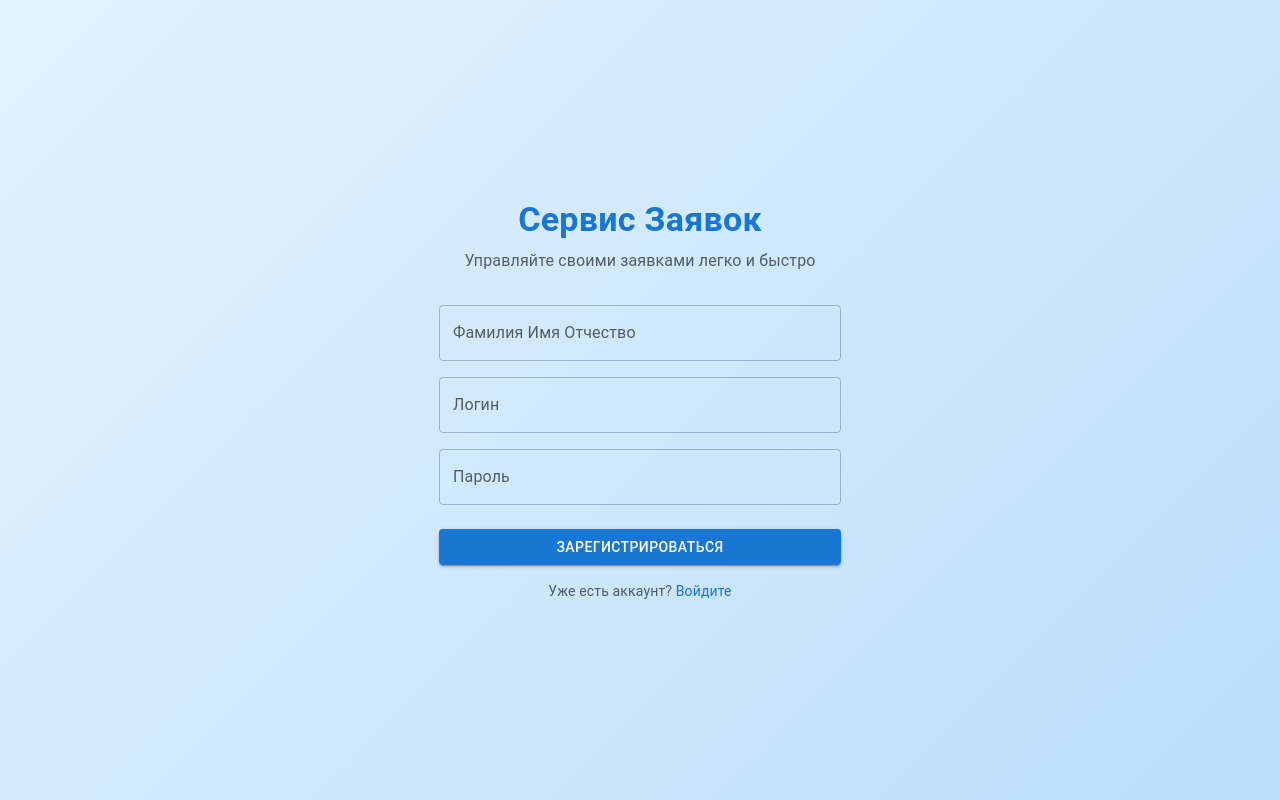
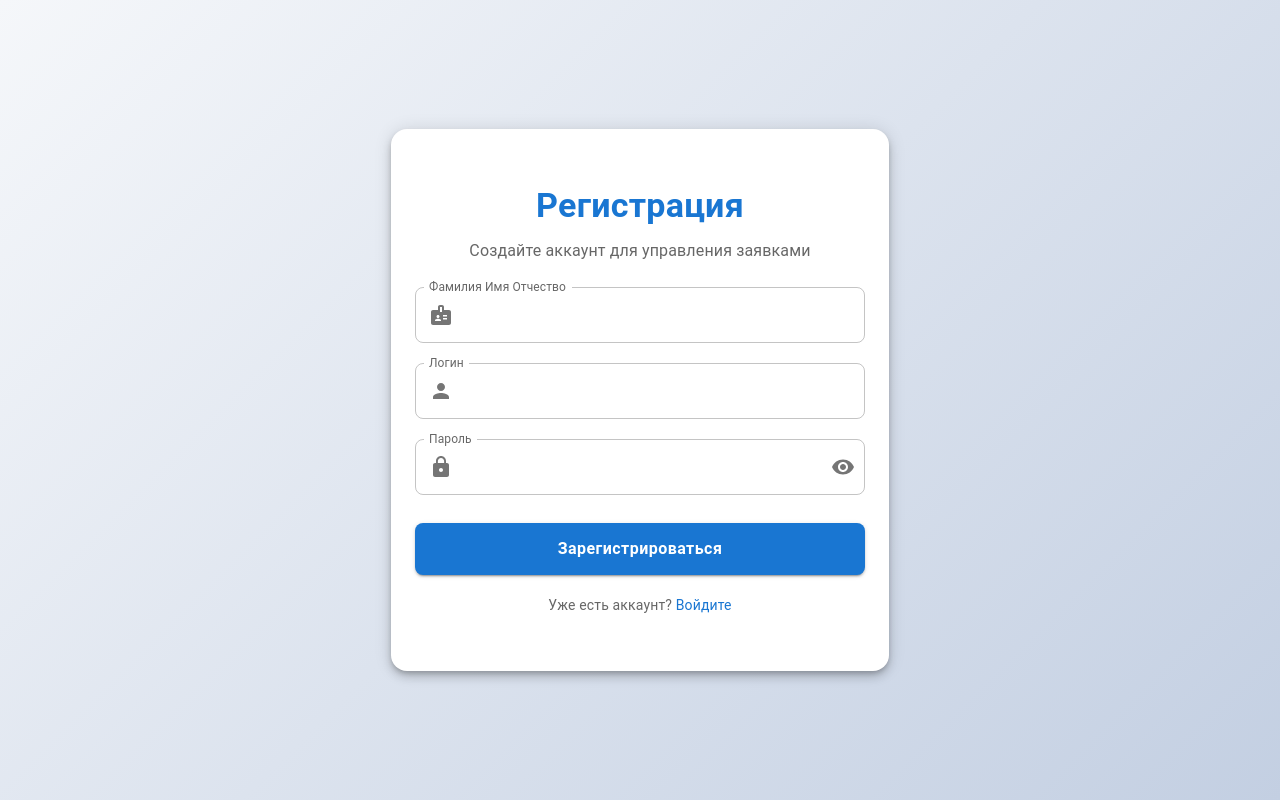
Before and after one commit to Ximanit/QA-servies, a React (Vite) app in the folder client/: page /auth/register in a window 1280 px wide. Built offline with nearby package versions, Linux system fonts and the light colour scheme.

Commit message:
Начал немного приводить UI в нормальный вид

```diff
--- a/client/src/features/auth/components/LoginForm.jsx
+++ b/client/src/features/auth/components/LoginForm.jsx
@@ -1,6 +1,14 @@
-import React from 'react';
-import { TextField, Button, Box } from '@mui/material';
+// src/features/auth/components/LoginForm.jsx
+import React, { useState } from 'react';
+import {
+	TextField,
+	Button,
+	Box,
+	InputAdornment,
+	IconButton,
+} from '@mui/material';
 import { useForm, Controller } from 'react-hook-form';
+import { Visibility, VisibilityOff, Person, Lock } from '@mui/icons-material';
 
 const LoginForm = ({ onSubmit, isLoading }) => {
 	const {
@@ -8,25 +16,40 @@ const LoginForm = ({ onSubmit, isLoading }) => {
 		handleSubmit,
 		formState: { errors },
 	} = useForm();
+	const [showPassword, setShowPassword] = useState(false);
+
+	const handleTogglePassword = () => setShowPassword((prev) => !prev);
 
 	return (
 		<Box
 			component="form"
 			onSubmit={handleSubmit(onSubmit)}
-			sx={{ display: 'flex', flexDirection: 'column', gap: 2 }}>
+			sx={{ display: 'flex', flexDirection: 'column', gap: 2.5 }}>
 			<Controller
 				name="username"
 				control={control}
 				defaultValue=""
 				rules={{ required: 'Введите имя пользователя!' }}
-				render={({ field }) => (
+				render={({ field, fieldState: { error } }) => (
 					<TextField
 						{...field}
 						label="Имя пользователя"
 						variant="outlined"
-						error={!!errors.username}
-						helperText={errors.username?.message}
+						error={!!error}
+						helperText={error?.message}
 						fullWidth
+						InputProps={{
+							startAdornment: (
+								<InputAdornment position="start">
+									<Person />
+								</InputAdornment>
+							),
+						}}
+						sx={{
+							'& .MuiOutlinedInput-root': {
+								borderRadius: '8px',
+							},
+						}}
 					/>
 				)}
 			/>
@@ -35,15 +58,34 @@ const LoginForm = ({ onSubmit, isLoading }) => {
 				control={control}
 				defaultValue=""
 				rules={{ required: 'Введите пароль!' }}
-				render={({ field }) => (
+				render={({ field, fieldState: { error } }) => (
 					<TextField
 						{...field}
 						label="Пароль"
-						type="password"
+						type={showPassword ? 'text' : 'password'}
 						variant="outlined"
-						error={!!errors.password}
-						helperText={errors.password?.message}
+						error={!!error}
+						helperText={error?.message}
 						fullWidth
+						InputProps={{
+							startAdornment: (
+								<InputAdornment position="start">
+									<Lock />
+								</InputAdornment>
+							),
+							endAdornment: (
+								<InputAdornment position="end">
+									<IconButton onClick={handleTogglePassword} edge="end">
+										{showPassword ? <VisibilityOff /> : <Visibility />}
+									</IconButton>
+								</InputAdornment>
+							),
+						}}
+						sx={{
+							'& .MuiOutlinedInput-root': {
+								borderRadius: '8px',
+							},
+						}}
 					/>
 				)}
 			/>
@@ -51,8 +93,15 @@ const LoginForm = ({ onSubmit, isLoading }) => {
 				type="submit"
 				variant="contained"
 				disabled={isLoading}
-				sx={{ mt: 1 }}>
-				{isLoading ? 'Загрузка...' : 'Войти'}
+				sx={{
+					mt: 1,
+					py: 1.5,
+					borderRadius: '8px',
+					textTransform: 'none',
+					fontSize: '1rem',
+					fontWeight: 'bold',
+				}}>
+				{isLoading ? 'Вход...' : 'Войти'}
 			</Button>
 		</Box>
 	);
--- a/client/src/features/auth/components/RegisterForm.jsx
+++ b/client/src/features/auth/components/RegisterForm.jsx
@@ -1,6 +1,20 @@
-import React from 'react';
-import { TextField, Button, Box } from '@mui/material';
+// src/features/auth/components/RegisterForm.jsx
+import React, { useState } from 'react';
+import {
+	TextField,
+	Button,
+	Box,
+	InputAdornment,
+	IconButton,
+} from '@mui/material';
 import { useForm, Controller } from 'react-hook-form';
+import {
+	Visibility,
+	VisibilityOff,
+	Person,
+	Lock,
+	Badge,
+} from '@mui/icons-material';
 
 const RegisterForm = ({ onSubmit, isLoading }) => {
 	const {
@@ -8,25 +22,40 @@ const RegisterForm = ({ onSubmit, isLoading }) => {
 		handleSubmit,
 		formState: { errors },
 	} = useForm();
+	const [showPassword, setShowPassword] = useState(false);
+
+	const handleTogglePassword = () => setShowPassword((prev) => !prev);
 
 	return (
 		<Box
 			component="form"
 			onSubmit={handleSubmit(onSubmit)}
-			sx={{ display: 'flex', flexDirection: 'column', gap: 2 }}>
+			sx={{ display: 'flex', flexDirection: 'column', gap: 2.5 }}>
 			<Controller
 				name="name"
 				control={control}
 				defaultValue=""
 				rules={{ required: 'Введите ваше ФИО!' }}
-				render={({ field }) => (
+				render={({ field, fieldState: { error } }) => (
 					<TextField
 						{...field}
 						label="Фамилия Имя Отчество"
 						variant="outlined"
-						error={!!errors.name}
-						helperText={errors.name?.message}
+						error={!!error}
+						helperText={error?.message}
 						fullWidth
+						InputProps={{
+							startAdornment: (
+								<InputAdornment position="start">
+									<Badge />
+								</InputAdornment>
+							),
+						}}
+						sx={{
+							'& .MuiOutlinedInput-root': {
+								borderRadius: '8px',
+							},
+						}}
 					/>
 				)}
 			/>
@@ -35,14 +64,26 @@ const RegisterForm = ({ onSubmit, isLoading }) => {
 				control={control}
 				defaultValue=""
 				rules={{ required: 'Введите логин!' }}
-				render={({ field }) => (
+				render={({ field, fieldState: { error } }) => (
 					<TextField
 						{...field}
 						label="Логин"
 						variant="outlined"
-						error={!!errors.username}
-						helperText={errors.username?.message}
+						error={!!error}
+						helperText={error?.message}
 						fullWidth
+						InputProps={{
+							startAdornment: (
+								<InputAdornment position="start">
+									<Person />
+								</InputAdornment>
+							),
+						}}
+						sx={{
+							'& .MuiOutlinedInput-root': {
+								borderRadius: '8px',
+							},
+						}}
 					/>
 				)}
 			/>
@@ -51,15 +92,34 @@ const RegisterForm = ({ onSubmit, isLoading }) => {
 				control={control}
 				defaultValue=""
 				rules={{ required: 'Введите пароль!' }}
-				render={({ field }) => (
+				render={({ field, fieldState: { error } }) => (
 					<TextField
 						{...field}
 						label="Пароль"
-						type="password"
+						type={showPassword ? 'text' : 'password'}
 						variant="outlined"
-						error={!!errors.password}
-						helperText={errors.password?.message}
+						error={!!error}
+						helperText={error?.message}
 						fullWidth
+						InputProps={{
+							startAdornment: (
+								<InputAdornment position="start">
+									<Lock />
+								</InputAdornment>
+							),
+							endAdornment: (
+								<InputAdornment position="end">
+									<IconButton onClick={handleTogglePassword} edge="end">
+										{showPassword ? <VisibilityOff /> : <Visibility />}
+									</IconButton>
+								</InputAdornment>
+							),
+						}}
+						sx={{
+							'& .MuiOutlinedInput-root': {
+								borderRadius: '8px',
+							},
+						}}
 					/>
 				)}
 			/>
@@ -67,8 +127,15 @@ const RegisterForm = ({ onSubmit, isLoading }) => {
 				type="submit"
 				variant="contained"
 				disabled={isLoading}
-				sx={{ mt: 1 }}>
-				{isLoading ? 'Загрузка...' : 'Зарегистрироваться'}
+				sx={{
+					mt: 1,
+					py: 1.5,
+					borderRadius: '8px',
+					textTransform: 'none',
+					fontSize: '1rem',
+					fontWeight: 'bold',
+				}}>
+				{isLoading ? 'Регистрация...' : 'Зарегистрироваться'}
 			</Button>
 		</Box>
 	);
--- a/client/src/layouts/AuthLayout.jsx
+++ b/client/src/layouts/AuthLayout.jsx
@@ -1,22 +1,36 @@
 // src/layouts/AuthLayout.jsx
 import React from 'react';
 import { Outlet } from 'react-router-dom';
-import { Container, Box } from '@mui/material';
+import { Container, Box, Paper } from '@mui/material';
 
 const AuthLayout = () => {
 	return (
 		<Container
-			maxWidth="false"
+			maxWidth={false}
 			sx={{
 				minHeight: '100vh',
 				display: 'flex',
 				justifyContent: 'center',
 				alignItems: 'center',
-				background: 'linear-gradient(135deg, #e3f2fd 0%, #bbdefb 100%)',
+				background: 'linear-gradient(135deg, #f5f7fa 0%, #c3cfe2 100%)', // Более мягкий градиент
 			}}>
-			<Box sx={{ width: '100%', maxWidth: 450 }}>
+			<Paper
+				elevation={6}
+				sx={{
+					width: '100%',
+					maxWidth: 450,
+
+					p: 3,
+					borderRadius: 2,
+					bgcolor: 'background.paper',
+					animation: 'fadeIn 0.5s ease-in-out', // Плавное появление
+					'@keyframes fadeIn': {
+						from: { opacity: 0, transform: 'translateY(20px)' },
+						to: { opacity: 1, transform: 'translateY(0)' },
+					},
+				}}>
 				<Outlet />
-			</Box>
+			</Paper>
 		</Container>
 	);
 };
--- a/client/src/main.jsx
+++ b/client/src/main.jsx
@@ -2,9 +2,13 @@ import { StrictMode } from 'react';
 import { createRoot } from 'react-dom/client';
 import './index.css';
 import App from './App.jsx';
+import { ThemeProvider } from '@mui/material/styles';
+import theme from './theme';
 
 createRoot(document.getElementById('root')).render(
 	<StrictMode>
-		<App />
+		<ThemeProvider theme={theme}>
+			<App />
+		</ThemeProvider>
 	</StrictMode>
 );
--- a/client/src/pages/auth/LoginPage.jsx
+++ b/client/src/pages/auth/LoginPage.jsx
@@ -3,7 +3,7 @@ import React from 'react';
 import { useNavigate, Link } from 'react-router-dom';
 import { useLoginMutation } from '../../features/auth/authApi';
 import LoginForm from '../../features/auth/components/LoginForm';
-import { Snackbar, Alert, Box, Typography, Container } from '@mui/material';
+import { Snackbar, Alert, Box, Typography } from '@mui/material';
 
 const LoginPage = () => {
 	const [login, { isLoading }] = useLoginMutation();
@@ -31,35 +31,28 @@ const LoginPage = () => {
 	};
 
 	return (
-		<Container
-			sx={{
-				minHeight: '100vh',
-				display: 'flex',
-				flexDirection: 'column',
-				justifyContent: 'center',
-				alignItems: 'center',
-				px: { xs: 2, sm: 3 },
-			}}>
-			<Box sx={{ textAlign: 'center', mb: 4 }}>
+		<Box sx={{ textAlign: 'center', py: 4 }}>
 			<Typography
 				variant="h4"
 				fontWeight="bold"
 				color="primary.main"
-					sx={{ mb: 1 }}>
-					Сервис Заявок
+				sx={{ mb: 1.5 }}>
+				Авторизация
 			</Typography>
-				<Typography variant="body1" color="text.secondary">
+			<Typography variant="body1" color="text.secondary" sx={{ mb: 3 }}>
 				Управляйте своими заявками легко и быстро
 			</Typography>
-			</Box>
-			<Box sx={{ width: '100%', maxWidth: 450 }}>
 			<LoginForm onSubmit={onSubmit} isLoading={isLoading} />
-				<Box sx={{ mt: 2, textAlign: 'center' }}>
+			<Box sx={{ mt: 2.5, textAlign: 'center' }}>
 				<Typography variant="body2" color="text.secondary">
 					Нет аккаунта?{' '}
 					<Link
 						to="/auth/register"
-							style={{ color: '#1976d2', textDecoration: 'none' }}>
+						style={{
+							color: '#1976d2',
+							textDecoration: 'none',
+							fontWeight: 'medium',
+						}}>
 						Зарегистрируйтесь
 					</Link>
 				</Typography>
@@ -67,11 +60,14 @@ const LoginPage = () => {
 					Забыли пароль?{' '}
 					<Link
 						to="/auth/forgot-password"
-							style={{ color: '#1976d2', textDecoration: 'none' }}>
+						style={{
+							color: '#1976d2',
+							textDecoration: 'none',
+							fontWeight: 'medium',
+						}}>
 						Восстановить
 					</Link>
 				</Typography>
-				</Box>
 			</Box>
 			<Snackbar
 				open={openSnackbar}
@@ -81,7 +77,7 @@ const LoginPage = () => {
 				sx={{
 					'& .MuiSnackbarContent-root': {
 						borderRadius: '8px',
-						boxShadow: '0 3px 5px rgba(0, 0, 0, 0.2)',
+						boxShadow: '0 3px 10px rgba(0, 0, 0, 0.2)',
 					},
 				}}>
 				<Alert
@@ -96,11 +92,12 @@ const LoginPage = () => {
 							snackbarSeverity === 'success'
 								? 'success.contrastText'
 								: 'error.contrastText',
+						fontWeight: 'medium',
 					}}>
 					{snackbarMessage}
 				</Alert>
 			</Snackbar>
-		</Container>
+		</Box>
 	);
 };
 
--- a/client/src/pages/auth/RegisterPage.jsx
+++ b/client/src/pages/auth/RegisterPage.jsx
@@ -3,7 +3,7 @@ import React from 'react';
 import { useNavigate, Link } from 'react-router-dom';
 import { useRegisterMutation } from '../../features/auth/authApi';
 import RegisterForm from '../../features/auth/components/RegisterForm';
-import { Snackbar, Alert, Box, Typography, Container } from '@mui/material';
+import { Snackbar, Alert, Box, Typography } from '@mui/material';
 
 const RegisterPage = () => {
 	const [register, { isLoading }] = useRegisterMutation();
@@ -29,39 +29,31 @@ const RegisterPage = () => {
 	};
 
 	return (
-		<Container
-			sx={{
-				minHeight: '100vh',
-				display: 'flex',
-				flexDirection: 'column',
-				justifyContent: 'center',
-				alignItems: 'center',
-				px: { xs: 2, sm: 3 },
-			}}>
-			<Box sx={{ textAlign: 'center', mb: 4 }}>
+		<Box sx={{ textAlign: 'center', py: 4 }}>
 			<Typography
 				variant="h4"
 				fontWeight="bold"
 				color="primary.main"
-					sx={{ mb: 1 }}>
-					Сервис Заявок
+				sx={{ mb: 1.5 }}>
+				Регистрация
 			</Typography>
-				<Typography variant="body1" color="text.secondary">
-					Управляйте своими заявками легко и быстро
+			<Typography variant="body1" color="text.secondary" sx={{ mb: 3 }}>
+				Создайте аккаунт для управления заявками
 			</Typography>
-			</Box>
-			<Box sx={{ width: '100%', maxWidth: 450 }}>
 			<RegisterForm onSubmit={onSubmit} isLoading={isLoading} />
-				<Box sx={{ mt: 2, textAlign: 'center' }}>
+			<Box sx={{ mt: 2.5, textAlign: 'center' }}>
 				<Typography variant="body2" color="text.secondary">
 					Уже есть аккаунт?{' '}
 					<Link
 						to="/auth/login"
-							style={{ color: '#1976d2', textDecoration: 'none' }}>
+						style={{
+							color: '#1976d2',
+							textDecoration: 'none',
+							fontWeight: 'medium',
+						}}>
 						Войдите
 					</Link>
 				</Typography>
-				</Box>
 			</Box>
 			<Snackbar
 				open={openSnackbar}
@@ -71,7 +63,7 @@ const RegisterPage = () => {
 				sx={{
 					'& .MuiSnackbarContent-root': {
 						borderRadius: '8px',
-						boxShadow: '0 3px 5px rgba(0, 0, 0, 0.2)',
+						boxShadow: '0 3px 10px rgba(0, 0, 0, 0.2)',
 					},
 				}}>
 				<Alert
@@ -86,11 +78,12 @@ const RegisterPage = () => {
 							snackbarSeverity === 'success'
 								? 'success.contrastText'
 								: 'error.contrastText',
+						fontWeight: 'medium',
 					}}>
 					{snackbarMessage}
 				</Alert>
 			</Snackbar>
-		</Container>
+		</Box>
 	);
 };
 
--- /dev/null
+++ b/client/src/theme.js
@@ -0,0 +1,55 @@
+// src/theme.js
+import { createTheme } from '@mui/material/styles';
+
+const theme = createTheme({
+	palette: {
+		primary: {
+			main: '#1976d2', // Основной синий
+			light: '#42a5f5',
+			dark: '#1565c0',
+		},
+		secondary: {
+			main: '#f50057', // Акцентный розовый
+		},
+		background: {
+			default: '#f5f7fa',
+			paper: '#ffffff',
+		},
+	},
+	typography: {
+		fontFamily: '"Roboto", "Helvetica", "Arial", sans-serif',
+		h4: {
+			fontWeight: 700,
+		},
+		body1: {
+			fontSize: '1rem',
+		},
+		body2: {
+			fontSize: '0.875rem',
+		},
+	},
+	shape: {
+		borderRadius: 8, // Скругление углов для всех элементов
+	},
+	components: {
+		MuiButton: {
+			styleOverrides: {
+				root: {
+					textTransform: 'none',
+					fontWeight: 500,
+				},
+			},
+		},
+		MuiTextField: {
+			styleOverrides: {
+				root: {
+					'& .MuiOutlinedInput-root': {
+						borderRadius: '8px',
+					},
+				},
+			},
+		},
+	},
+});
+
+export default theme;
```
Also changed, not shown: client/src/routes.jsx (+5 -6 lines). Lines whose indentation alone changed are shown as unchanged.
